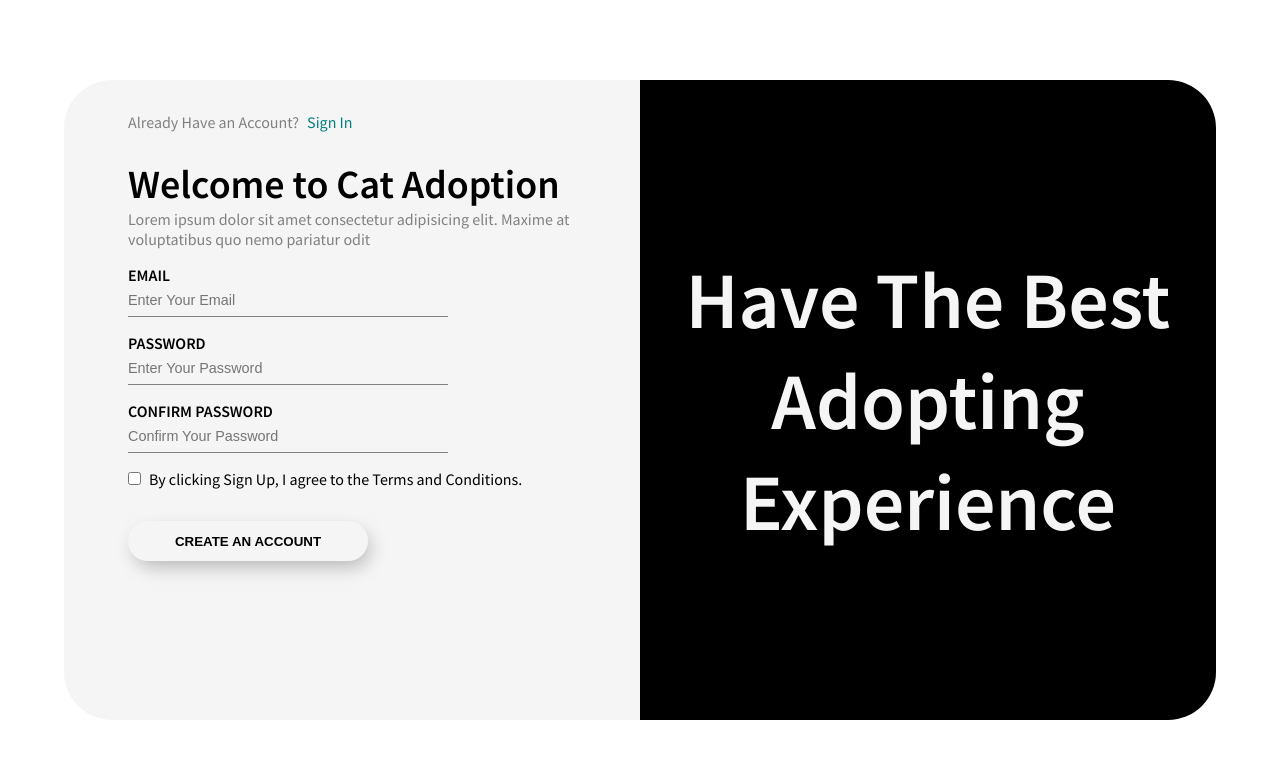
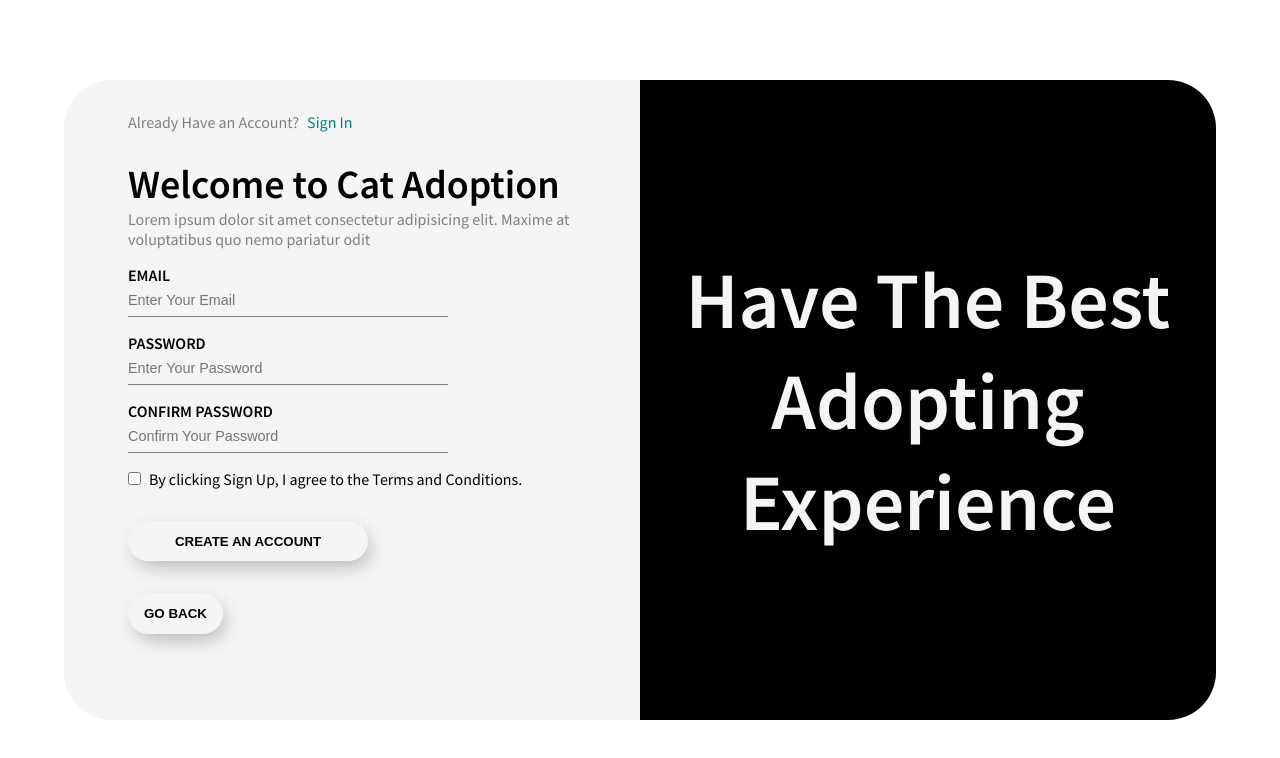
Before and after one commit to scottwatt/Cat-app-trial, a React (Create React App) app in the folder client/: page /register in a window 1280 px wide. Shown: the top 758 px of the page. Built offline with nearby package versions, Linux system fonts and the light colour scheme.

Commit message:
Add Go Back buttons

```diff
--- a/client/src/pages/SignIn/SignIn.js
+++ b/client/src/pages/SignIn/SignIn.js
@@ -82,6 +82,11 @@ const SignIn = () => {
               {/* {isSubmitting ? "Sign In" : "Signing..."} */}
               Sign In
             </Button>
+            <Link href="/">
+              <Button>
+                Go Back
+              </Button>
+            </Link>
           </FormContent>
         </LeftContainer>
       </Wrapper>
--- a/client/src/pages/SignUp/SignUp.js
+++ b/client/src/pages/SignUp/SignUp.js
@@ -138,6 +138,11 @@ const SignUp = () => {
                     <Button type="submit" disabled={isSubmitting}>
                       {isSubmitting ? "Creating..." : "Create an Account"}
                     </Button>
+                    <Link href="/">
+                      <Button type="button">
+                        Go Back
+                      </Button>
+                    </Link>
                   </FormContent>
                 </Form>
               )}
```
